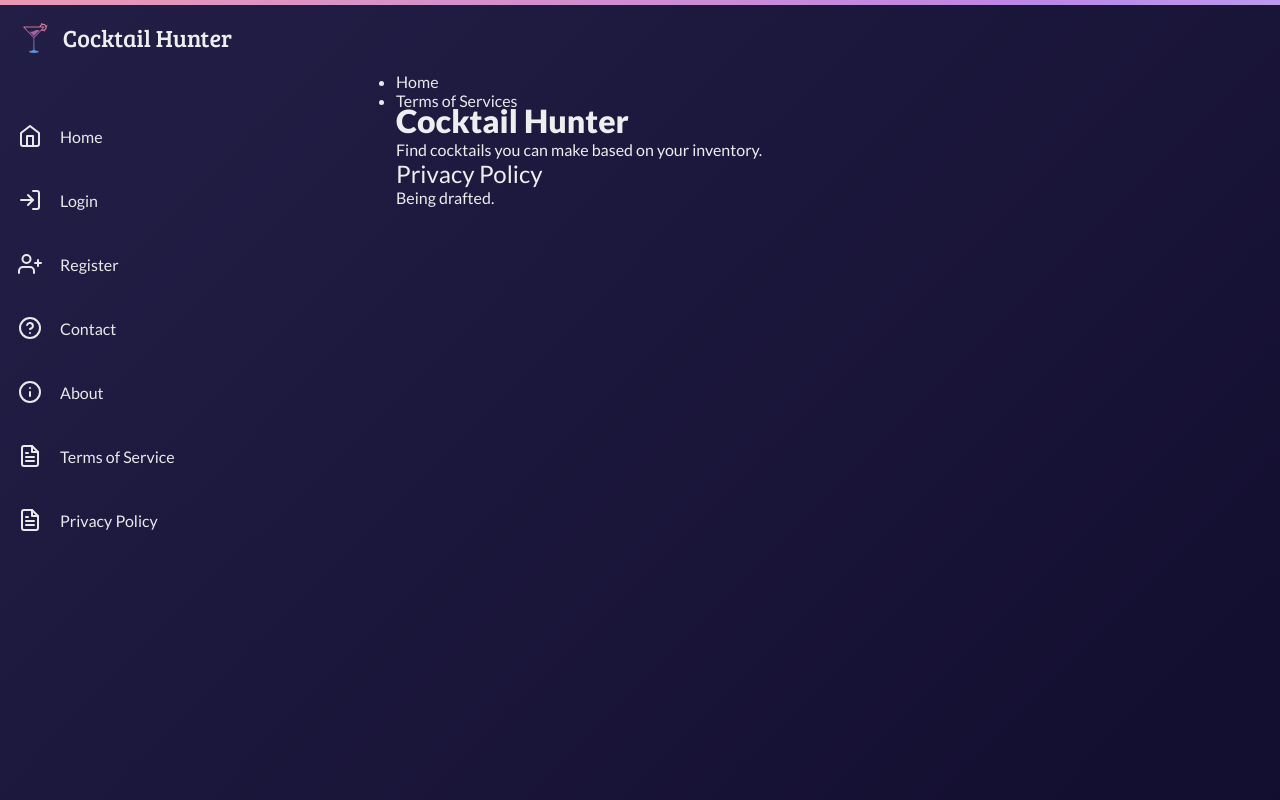
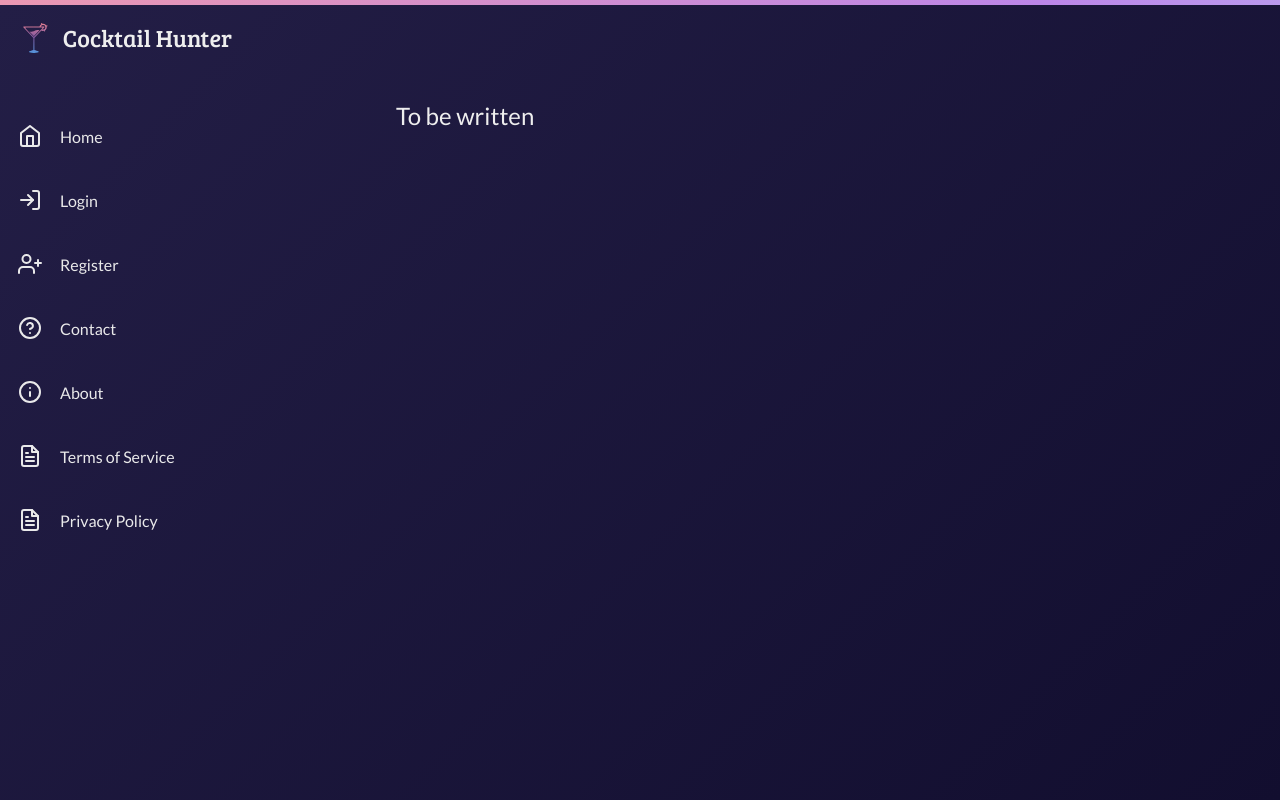
Before and after one commit to Cocktail-Hunter/nextjs, a React (Create React App) app: page /policy in a window 1280 px wide. Built offline with nearby package versions, Linux system fonts and the light colour scheme.

Commit message:
Add note

```diff
--- a/src/Pages/PrivacyPolicy.tsx
+++ b/src/Pages/PrivacyPolicy.tsx
@@ -1,23 +1,9 @@
-import React from "react";
-import { Link } from "react-router-dom";
+import { FC } from "react";
 
-function PrivacyPolicy() {
+const PrivacyPolicy: FC = () => {
   return (
     <div className="page privacyPolicy">
-      <h1>Cocktail Hunter</h1>
-      <p>Find cocktails you can make based on your inventory.</p>
-      <h2>Privacy Policy</h2>
-      <nav>
-        <ul>
-          <li>
-            <Link to="/">Home</Link>
-          </li>
-          <li>
-            <Link to="/tos">Terms of Services</Link>
-          </li>
-        </ul>
-      </nav>
-      <p>Being drafted.</p>
+      <h2>To be written</h2>
     </div>
   );
 }
```
